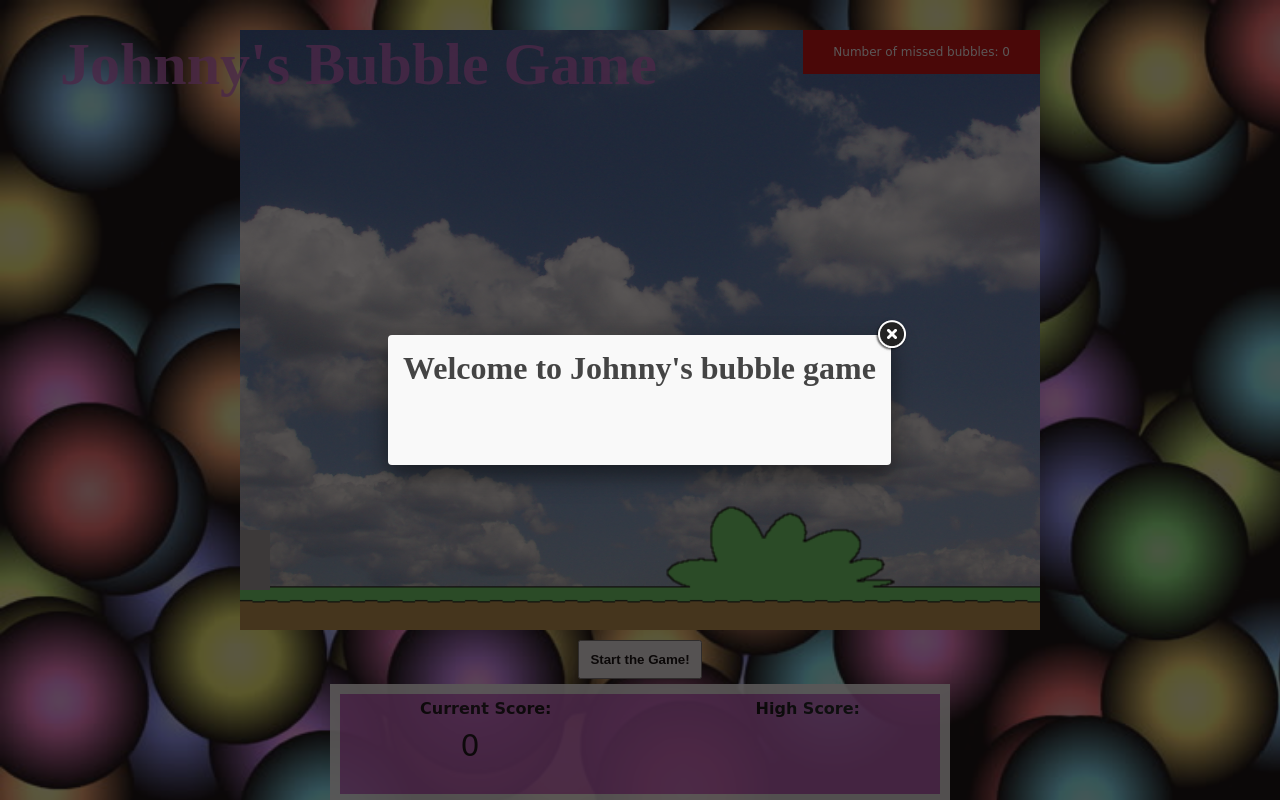
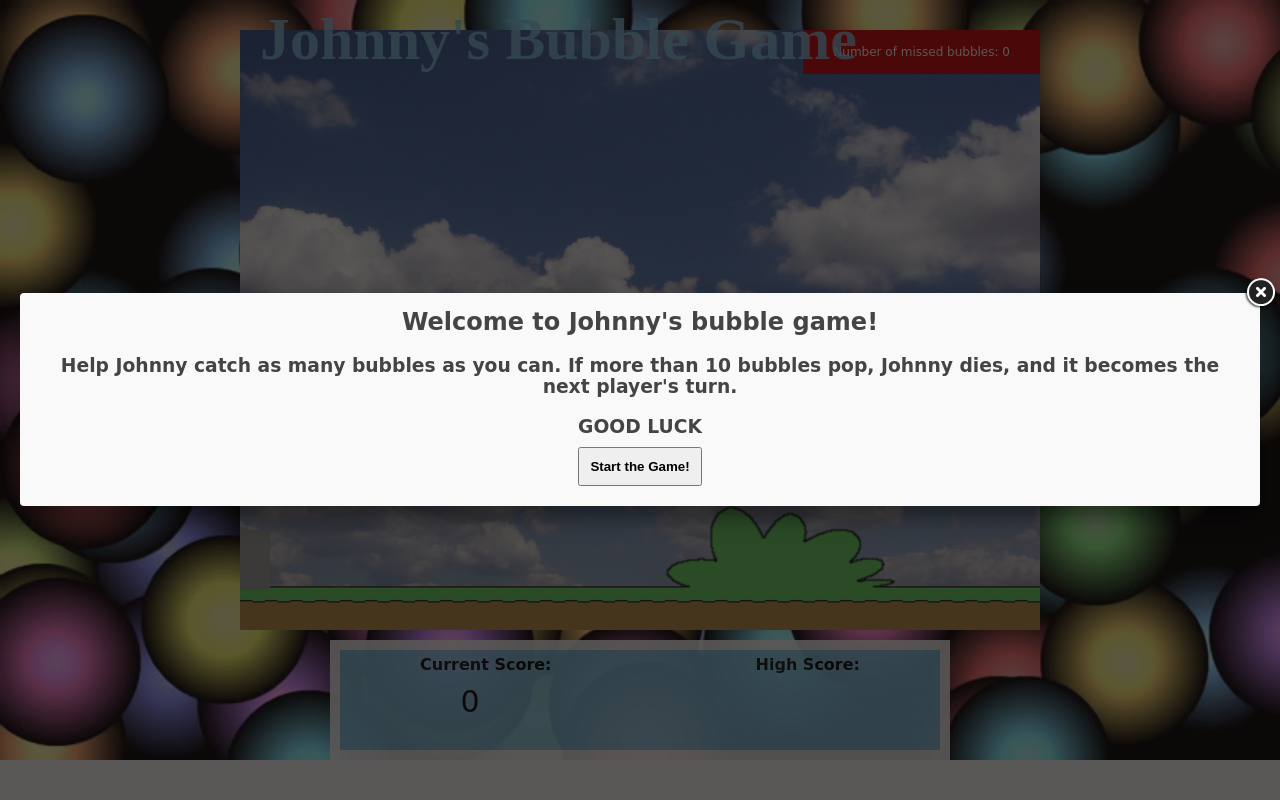
Before and after one commit to tengbl/WDI_20_PROJECT1, a PHP site: page / in a window 1280 px wide. Run offline with PHP 8.4, Linux system fonts and the light colour scheme; grey boxes are pictures that could not be loaded.

Commit message:
fancyboxes

```diff
--- a/index.html
+++ b/index.html
@@ -11,25 +11,29 @@
 </head>
 
 <body>
-    <h1 id="header">Johnny's Bubble Game</h1>
-<!--     <div id="intro">
-        Welcome to Johnny's bubble game!
+
+<!-- Intro in fancybox -->
+    <div id="fancybox_intro">
+        <h2>Welcome to Johnny's bubble game!</h2>
         </br>
-        Help Johnny catch as many bubbles as you can. If more than 10 bubbles pop, Johnny dies, and it becomes the next player's turn.
+        <h3>Help Johnny catch as many bubbles as you can. If more than 10 bubbles pop, Johnny dies, and it becomes the next player's turn.</h3>
         <br/>
-        GOOD LUCK -->
+        <h3>GOOD LUCK</h3>
+
+        <div id="start_game">
+            <button type="button" id="start_button"><strong>Start the Game!</strong></button>
+        </div>
     </div>
+<!--  -->
 
     <div id="main-container">
+        <h1 id="header">Johnny's Bubble Game</h1>
+
         <div id="man"></div>
 
         <div id="ground"></div>
 
         <div id="missed-bubbles">Number of missed bubbles: <label>0</label></div>
-    </div>
-
-    <div id="start_game">
-        <button type="button" id="start_button"><strong>Start the Game!</strong></button>
     </div>
 
     <div id="scoreboard">
@@ -42,9 +46,20 @@
             <div id="high_score_dynamic">0</div>
     </div>
 
+    <!-- Game Over in fancybox -->
+        <div id="fancybox_high_score">
+            <p>Congratulations! Your score of <div id="final_score"></div> is the new high score</p>
+        </div>
+        <div id="fancybox_gameOver">
+            <p>Game Over! Your score is <div id="final_score"></div>!</p>
+        </div>
 
-<!--       <div id="reset">
-        <button id="reset_button">Play Again</button>
-      </div> -->
+     <!--        <div id="start_game">
+                <button type="button" id="start_button"><strong>Start the Game!</strong></button>
+            </div> -->
+        </div>
+    <!--  -->
+
+
 </body>
 </html>
--- a/index.js
+++ b/index.js
@@ -12,7 +12,7 @@
 
 $(function() {
 
-  $("<h1>Welcome to Johnny's bubble game</h1>").fancybox().click();
+  $("#fancybox_intro").fancybox().click();
 
   $("#high_score_dynamic").html(highScore);
 
@@ -29,11 +29,18 @@
         }
        break;
 
-       // case 38:
-       // $('#man').animate({
-       //  top: '+30px'
-       // }); // UP
-       // break;
+       case 38:
+       $('#man').animate({
+        bottom: '+=30px'
+       });
+
+       setTimeout(function() {
+        $('#man').animate({
+         bottom: '-=30px'
+        });
+       }, 500) // UP
+
+       break;
 
        case 39:
        if(man_column < 19) {
@@ -145,10 +152,12 @@
 
   if(score > highScore) {
     setHighScore(score);
-   $("<h1>Congratulations! You have the new high score of </h1>" + score).fancybox().click();
+    $("#final_score").html(score);
+    $("#fancybox_high_score").fancybox().click();
   }
   else {
-    $("<h1>Game Over! Your score is </h1>" + score).fancybox().click();
+    $("#final_score").html(score);
+    $("#fancybox_gameOver").fancybox().click();
   }
 
   // if (currentPlayer === "playerOne") {
@@ -168,12 +177,10 @@
 }
 
 
-/// Correct game over statement + write in html
+/// Correct game over / intro statement
+  //- How to write several paragraphs
+  //- How to write in html
+/// Include buton in fancybox
+/// Jump (limited)!
 /// Pause?
-/// Title of game on page
 /// "Play again"
-
-
-//PAUSE BUTTON?
-
-//RESET?
--- a/main.css
+++ b/main.css
@@ -9,18 +9,10 @@
   background-repeat: no-repeat;
 }
 
-/*#intro {
-  visibility: hidden;
-}*/
-
-#header {
-  color: #CC66CC;
-  margin-left: 60px;
-  font-size: 60px;
-  margin-top: 30px;
-  opacity: 0.8;
-  z-index: 5;
-  position: absolute;
+#fancybox_intro, #fancybox_high_score, #fancybox_gameOver {
+  display: none;
+  text-align: center;
+  font-family: "Comic Sans MS", cursive, sans-serif;
 }
 
 #main-container {
@@ -36,6 +28,15 @@
   z-index: 2;
 }
 
+#header {
+  color: skyblue;
+  font-size: 60px;
+  margin-left: 20px;
+  margin-top: -25px;
+  opacity: 0.8;
+  z-index: 5;
+  position: absolute;
+}
 
 #missed-bubbles {
   position: absolute;
@@ -58,7 +59,7 @@
 #scoreboard {
   width: 600px;
   height: 100px;
-  background-color: #CC66CC;
+  background-color: skyblue;
   margin: 0 auto;
   border: white solid 10px;
   opacity: 0.9;
@@ -129,11 +130,3 @@
   bottom: 0;
   z-index: 1;
 }
-
-/*#reset {
-  margin: 0 auto;
-  display: table;
-  margin-bottom: 20px;
-}*/
-
-*/
```
